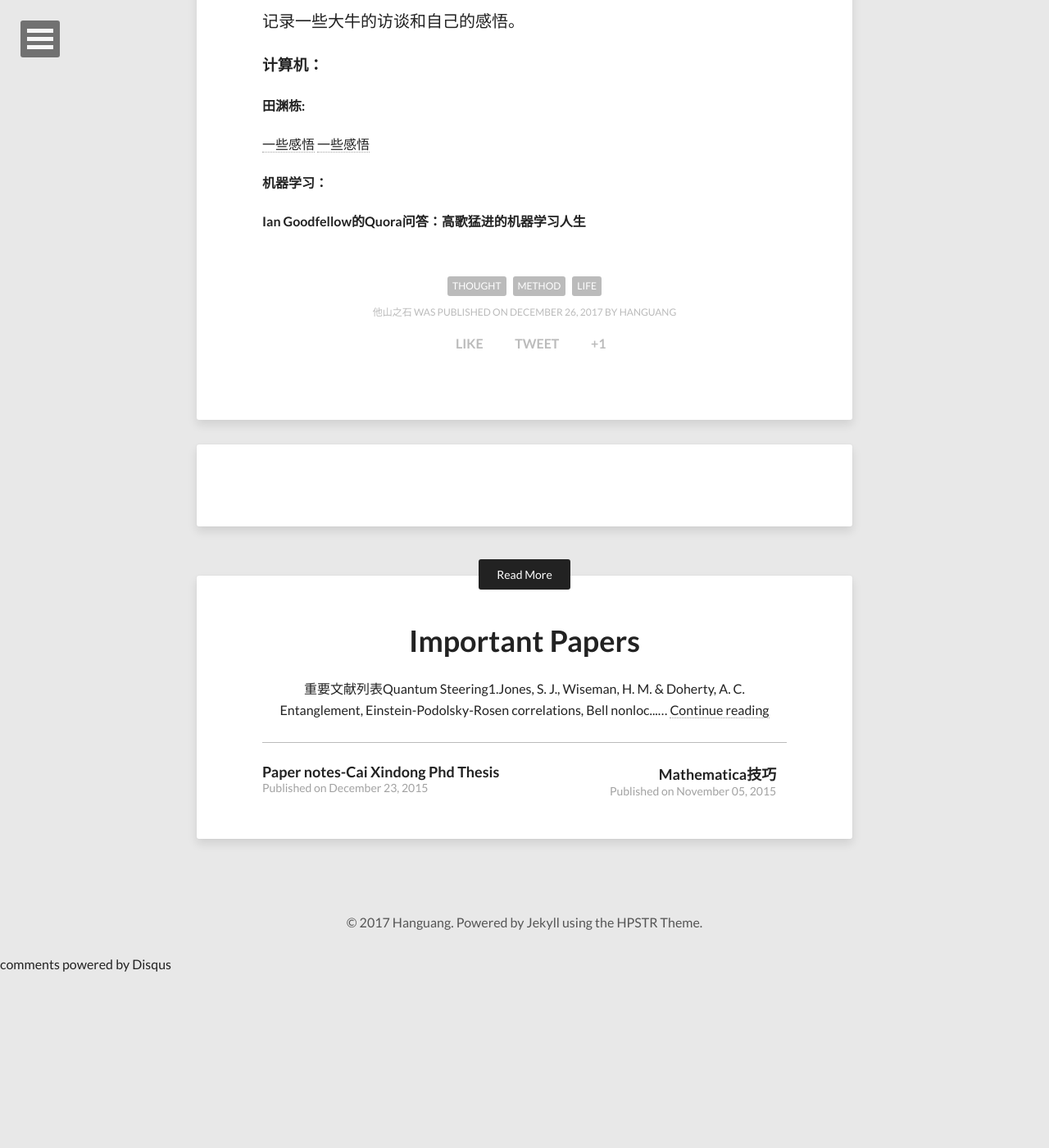
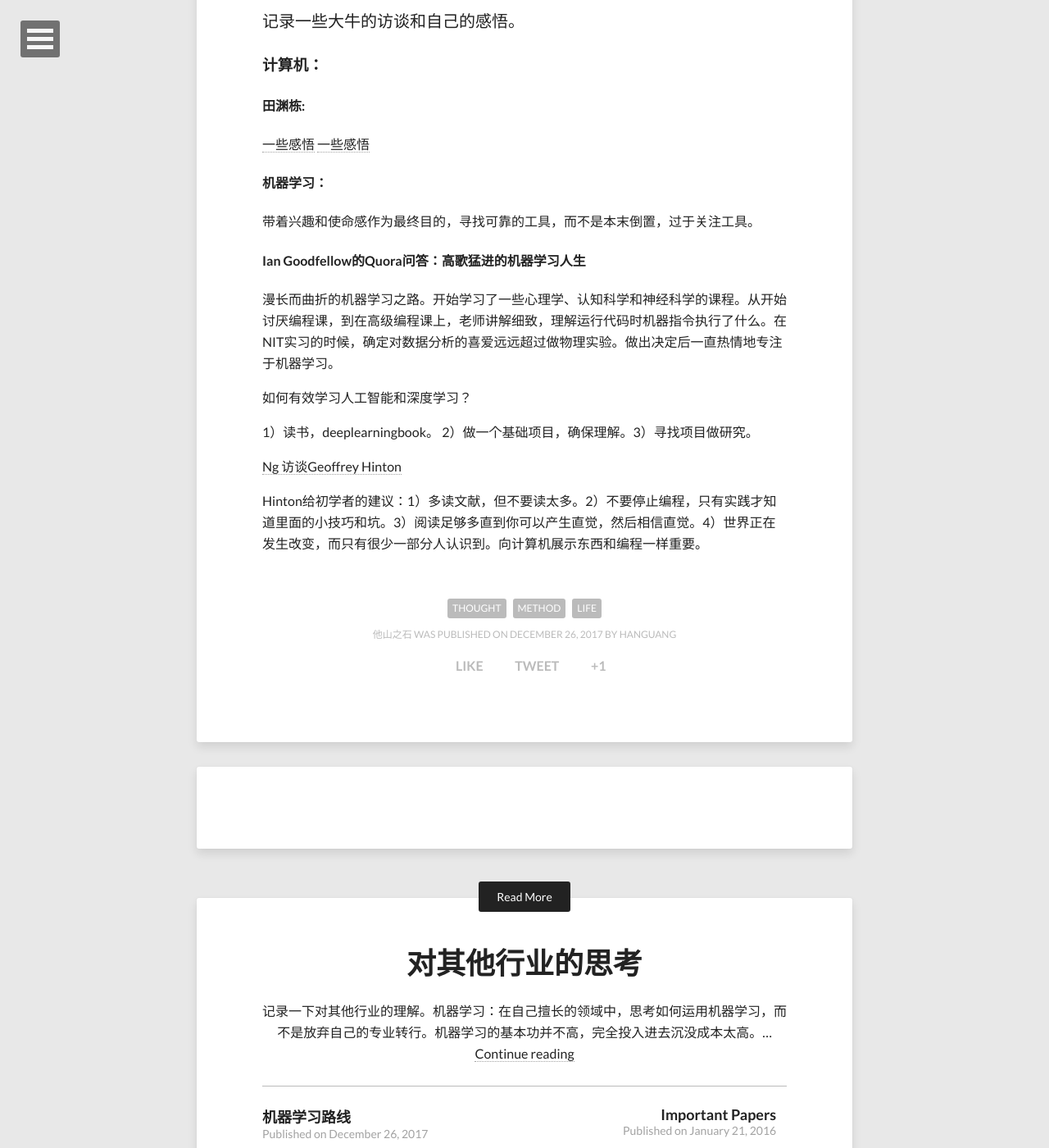
Before and after one commit to brandeath/brandeath.github.io, a Jekyll site: the page built from _posts/2017/2017-12-26-advise-of-others.md, in a window 1280 px wide and 1400 px high, scrolled down 508 px. Shown: the whole window at 82% size. Built offline with Jekyll 4.4.1, drawn with Linux system fonts in a browser that asks for light colours; nearby versions of some CDN libraries; comment, search, counter and statistics services are not loaded; before the commit the page ends 1693 px from its top, so only the background shows below that.

Commit message:
add posts

```diff
--- a/_posts/2017/2017-12-26-advise-of-others.md
+++ b/_posts/2017/2017-12-26-advise-of-others.md
@@ -29,4 +29,24 @@ tags:
 
 #### 机器学习：
 
+带着兴趣和使命感作为最终目的，寻找可靠的工具，而不是本末倒置，过于关注工具。
+
 #### [Ian Goodfellow的Quora问答：高歌猛进的机器学习人生](https://www.jiqizhixin.com/articles/2016-08-15)
+
+漫长而曲折的机器学习之路。开始学习了一些心理学、认知科学和神经科学的课程。从开始讨厌编程课，到在高级编程课上，老师讲解细致，理解运行代码时机器指令执行了什么。在NIT实习的时候，确定对数据分析的喜爱远远超过做物理实验。做出决定后一直热情地专注于机器学习。
+
+如何有效学习人工智能和深度学习？
+
+1）读书，deeplearningbook。 2）做一个基础项目，确保理解。3）寻找项目做研究。
+
+
+
+
+
+
+
+
+
+[Ng 访谈Geoffrey Hinton](http://www.jb001.net/index.php?s=/news-read-id-28468.html)
+
+Hinton给初学者的建议：1）多读文献，但不要读太多。2）不要停止编程，只有实践才知道里面的小技巧和坑。3）阅读足够多直到你可以产生直觉，然后相信直觉。4）世界正在发生改变，而只有很少一部分人认识到。向计算机展示东西和编程一样重要。
--- /dev/null
+++ b/_posts/2017/2017-12-26-roadmap-of-machine-learning.md
@@ -0,0 +1,33 @@
+---
+layout: post
+title: 机器学习路线
+image:
+  feature: knowledge_bg.jpg
+
+comments: true
+share: true
+
+
+category:
+- plan
+
+tags:
+- machine learning
+- learning
+---
+
+我的机器学习入门方案
+
+课程
+Machine Learning: Coursera Stanford Ng-Machine Learning
+Deep Learning: Coursera Ng-Deeplearning.ai
+Reinforcement Learning: [UC Berkeley- Intro to AI](http://ai.berkeley.edu/course_schedule.html)
+Deep Reinforcement Learning: [CS 294: Deep Reinforcement Learning](http://rll.berkeley.edu/deeprlcourse/) [Videos](https://www.youtube.com/watch?v=Q4kF8sfggoI&list=PLkFD6_40KJIznC9CDbVTjAF2oyt8_VAe3&index=1). Also can check the prerequisites there.
+
+optional:
+1. Coursera: Geoffrey Hinton-Neural Networks for Machine Learning
+2. Coursera: Daphne Koller-Probabilistic Graphical Models
+
+Books:
+1. Ian Goodfellow-Deep Learning
+2. Michael Nielsen-Neural Networks and Deep Learning
--- /dev/null
+++ b/_posts/2017/2017-12-26-thoughts-about-jobs.md
@@ -0,0 +1,23 @@
+---
+layout: post
+title: 对其他行业的思考
+image:
+  feature: knowledge_bg.jpg
+
+comments: true
+share: true
+
+
+category:
+- review
+
+tags:
+- thought
+- method
+- job
+---
+
+记录一下对其他行业的理解。
+
+机器学习：
+在自己擅长的领域中，思考如何运用机器学习，而不是放弃自己的专业转行。机器学习的基本功并不高，完全投入进去沉没成本太高。
```
